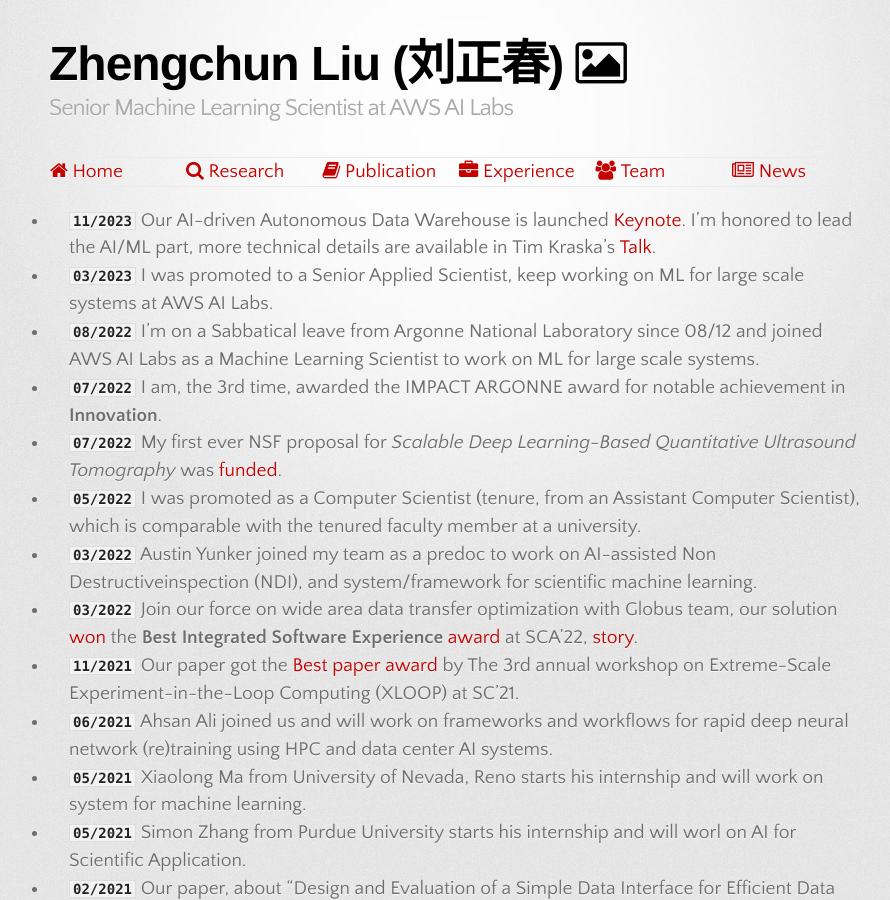
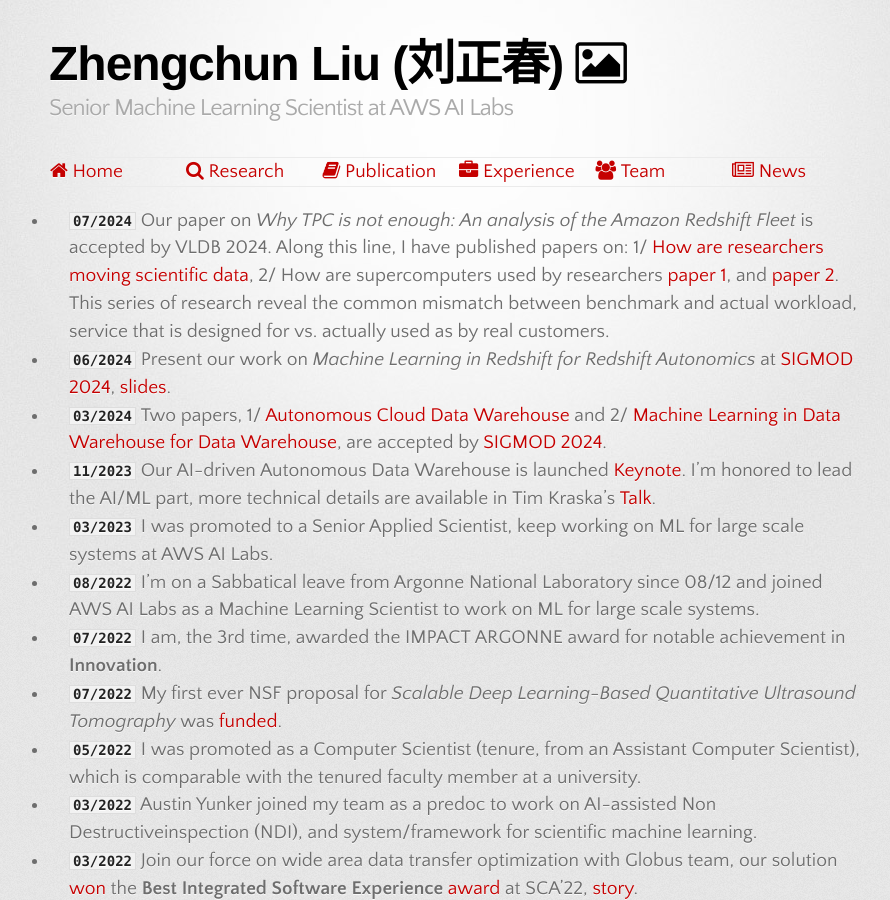
Before and after one commit to lzhengchun/lzhengchun.github.io, a Jekyll site: the page built from News.md, in a window 1280 px wide and 900 px high. Shown: the whole window, without its empty margins (181-1071 px from the left). Built offline with Jekyll 4.4.1, drawn with Linux system fonts in a browser that asks for light colours; some web fonts are replaced.

Commit message:
Update News.md

```diff
--- a/News.md
+++ b/News.md
@@ -2,6 +2,9 @@
 layout: default
 title: What's new
 ---
+* __`07/2024`__ Our paper on *Why TPC is not enough: An analysis of the Amazon Redshift Fleet* is accepted by VLDB 2024. Along this line, I have published papers on: 1/ [How are researchers moving scientific data](https://doi.org/10.1145/3208040.3208053), 2/ How are supercomputers used by researchers [paper 1](https://dl.acm.org/doi/abs/10.1145/3392717.3392774), and [paper 2](https://doi.ieeecomputersociety.org/10.1109/SC41405.2020.00088). This series of research reveal the common mismatch between benchmark and actual workload, service that is designed for vs. actually used as by real customers.
+* __`06/2024`__ Present our work on *Machine Learning in Redshift for Redshift Autonomics* at [SIGMOD 2024](https://2024.sigmod.org/), [slides](file/SIGMOD-2024-Predictor.pdf).
+* __`03/2024`__ Two papers, 1/ [Autonomous Cloud Data Warehouse](https://dl.acm.org/doi/pdf/10.1145/3626246.3653394) and 2/ [Machine Learning in Data Warehouse for Data Warehouse](https://dl.acm.org/doi/10.1145/3626246.3653391), are accepted by [SIGMOD 2024](https://2024.sigmod.org/).
 * __`11/2023`__ Our AI-driven Autonomous Data Warehouse is launched [Keynote](https://youtu.be/pJG6nmR7XxI?t=2727). I'm honored to lead the AI/ML part, more technical details are available in Tim Kraska's [Talk](https://www.youtube.com/watch?v=U3f2FObbvKc).
 * __`03/2023`__ I was promoted to a Senior Applied Scientist, keep working on ML for large scale systems at AWS AI Labs.
 * __`08/2022`__ I'm on a Sabbatical leave from Argonne National Laboratory since 08/12 and joined AWS AI Labs as a Machine Learning Scientist to work on ML for large scale systems.
```
